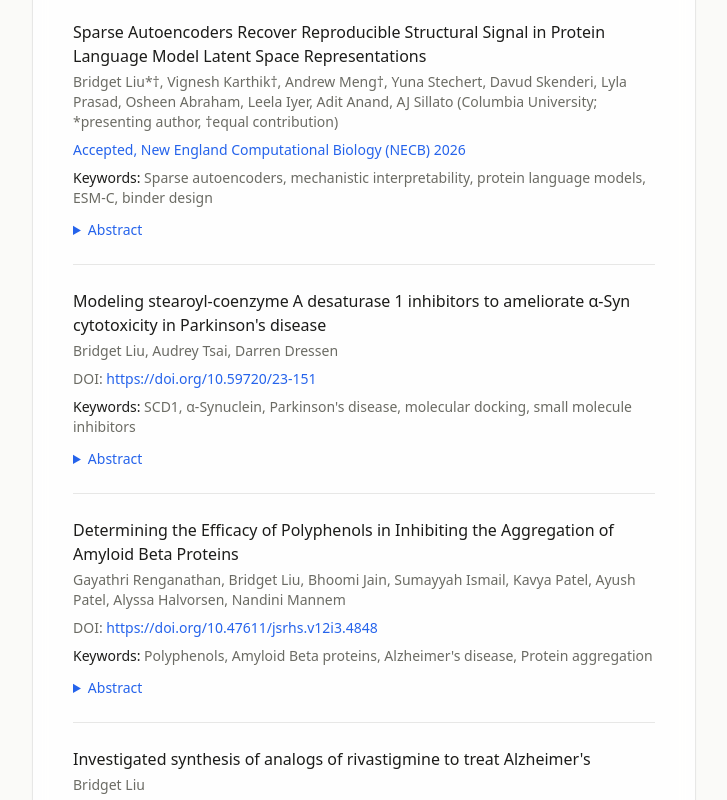
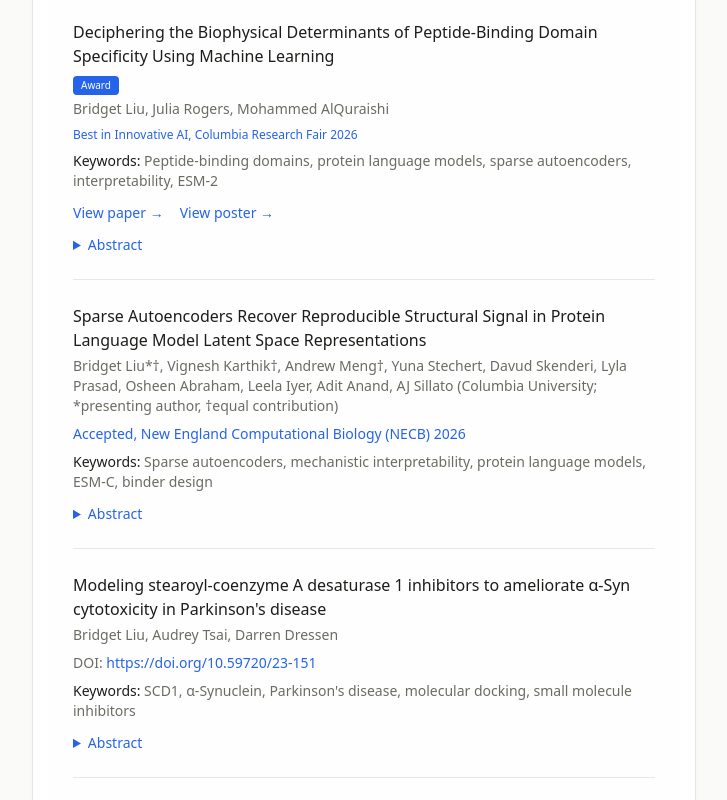
Before and after one commit to yuen-liu/portfolio, a Next.js app: page /projects in a window 1280 px wide. Shown: the part 1900-2700 px from the top of the page, without its empty margins (304-1031 px from the left). Built offline with nearby package versions, Linux system fonts and the light colour scheme; no server answers.

Commit message:
fixed protein hover bug + added alquraishi poster

```diff
--- a/src/app/blog/how-af2-thinks/page.tsx
+++ b/src/app/blog/how-af2-thinks/page.tsx
@@ -10,7 +10,7 @@ import fig8 from './fig8.png';
 
 export default function FirstPost() {
   return (
-    <article className="panel p-8 md:p-10 space-y-8">
+    <article className="pointer-events-auto panel p-8 md:p-10 space-y-8">
       <div className="mb-8">
         <h1 className="text-4xl font-bold mb-4 text-black dark:text-white">How AF2 Thinks</h1>
         <div className="text-black dark:text-neutral-400 text-sm">Jan. 2026</div>
--- a/src/app/blog/page.tsx
+++ b/src/app/blog/page.tsx
@@ -9,7 +9,7 @@ const posts = [
 
 export default function BlogPage() {
   return (
-    <div className="panel p-8 md:p-10">
+    <div className="pointer-events-auto panel p-8 md:p-10">
       <h1 className="font-serif text-3xl italic mb-8 text-[var(--global-text-color)]">Writing</h1>
       <div className="space-y-6">
         {posts.map((post, i) => (
--- a/src/app/blog/reading-log/page.tsx
+++ b/src/app/blog/reading-log/page.tsx
@@ -60,7 +60,7 @@ const months: Month[] = [
 
 export default function ReadingLogPost() {
   return (
-    <article className="panel p-8 md:p-10 space-y-8">
+    <article className="pointer-events-auto panel p-8 md:p-10 space-y-8">
       <div className="mb-8">
         <h1 className="text-4xl font-bold mb-4 text-black dark:text-white">
           2026 Reading Log
--- a/src/app/layout.tsx
+++ b/src/app/layout.tsx
@@ -37,7 +37,15 @@ export default function RootLayout({
         <ThemeProvider>
           <MolecularField />
           <div className="relative z-10 min-h-screen pointer-events-none">
-            <div className="max-w-5xl px-6 py-10 lg:py-0 lg:pl-[21rem] lg:min-h-screen lg:flex lg:items-center pointer-events-auto">
+            {/* This wrapper spans the full page height/width so it can
+                position the sidebar and content column, but it must stay
+                pointer-events-none: the background protein structure sits
+                behind it, and if this box captured clicks across its whole
+                (mostly empty) area, it would block interaction with the
+                structure on anything short of an ultrawide monitor. Only
+                the actual visible cards (Sidebar's <aside>, each page's
+                .panel root) opt back into pointer-events-auto. */}
+            <div className="max-w-5xl px-6 py-10 lg:py-0 lg:pl-[21rem] lg:min-h-screen lg:flex lg:items-center">
               <Sidebar />
               <main className="w-full">{children}</main>
             </div>
--- a/src/app/page.tsx
+++ b/src/app/page.tsx
@@ -2,7 +2,7 @@ import Image from "next/image";
 
 export default function Home() {
   return (
-    <div className="panel p-8 md:p-10 max-w-xl">
+    <div className="pointer-events-auto panel p-8 md:p-10 max-w-xl">
       <h1 className="font-serif text-3xl md:text-[2.35rem] italic mb-5 text-[var(--global-text-color)]">
         Hi, I&apos;m Bridget.
       </h1>
--- a/src/app/projects/page.tsx
+++ b/src/app/projects/page.tsx
@@ -60,6 +60,15 @@ const dryLabProjects = [
 ];
 
 const wetLabProjects = [
+  {
+    title: "Deciphering the Biophysical Determinants of Peptide-Binding Domain Specificity Using Machine Learning",
+    authors: "Bridget Liu, Julia Rogers, Mohammed AlQuraishi",
+    award: "Best in Innovative AI, Columbia Research Fair 2026",
+    keywords: "Peptide-binding domains, protein language models, sparse autoencoders, interpretability, ESM-2",
+    abstract: "Protein–protein interactions mediated by peptide-binding domains (PBDs) and short linear motifs (SLiMs) play a key role in regulating cellular signaling pathways. Malfunctions in these pathways are implicated in a range of diseases, including cancer and neurological disorders. While high-throughput experimental methods have uncovered binding preferences within individual PBD families, they fall short of revealing the broader molecular principles that govern binding specificity across all PBD families found in the human proteome. In this work, we apply mechanistic interpretability techniques to protein language models to investigate the biophysical determinants of SLiM recognition across 24 human PBD families. Using sparse autoencoders, we extract interpretable features from protein representations and identify two distinct classes of features: (i) family-specific and (ii) features shared across two families. Our findings take the first steps towards revealing common recognition strategies and diverse specificity mechanisms that underlie PBD–SLiM interactions, offering a unified framework for understanding how signaling proteins achieve both selectivity and promiscuity. Our work highlights the potential of interpretable machine learning to uncover mechanistic insights into protein function and could serve as a future foundation for rationally engineering signaling interactions or diagnosing the effects of disease-associated mutations.",
+    paperLink: "https://docs.google.com/document/d/1blxfukPn6KUMSrTnk4tYVckrCWivrrAT-1ZcVPCFVzM/edit?usp=sharing",
+    posterLink: "https://docs.google.com/presentation/d/1FDN_a-TJ94auSVpg2iFZAiO3rSizZAiHkEVah0jY1-Q/edit?usp=sharing",
+  },
   {
     title: "Sparse Autoencoders Recover Reproducible Structural Signal in Protein Language Model Latent Space Representations",
     authors:
@@ -144,7 +153,7 @@ export default function ProjectsPage() {
   }, [searchQuery]);
 
   return (
-    <div className="panel p-8 md:p-10">
+    <div className="pointer-events-auto panel p-8 md:p-10">
       <h1 className="font-serif text-3xl italic mb-5 text-[var(--global-text-color)]">Work</h1>
       <div className="relative w-full mb-10">
         <input
@@ -247,11 +256,19 @@ export default function ProjectsPage() {
           <div className="space-y-6">
             {filteredWetLabProjects.map((project, index) => (
               <div key={index} className="pb-6 border-b border-[var(--global-border-color)] last:border-0 last:pb-0">
-                <h3 className="text-base font-medium mb-1 text-[var(--global-text-color)]">{project.title}</h3>
+                <div className="flex flex-wrap items-baseline justify-between gap-2 mb-1">
+                  <h3 className="text-base font-medium text-[var(--global-text-color)]">{project.title}</h3>
+                  {project.award && (
+                    <span className="flex-shrink-0 px-2 py-0.5 text-[10px] font-medium bg-[var(--global-theme-color)] text-white rounded">
+                      Award
+                    </span>
+                  )}
+                </div>
                 <p className="text-sm text-[var(--global-muted-color)] mb-2">{project.authors}</p>
                 {"venue" in project && project.venue && (
                   <p className="text-sm mb-2 text-[var(--global-theme-color)]">{project.venue}</p>
                 )}
+                {project.award && <p className="text-xs text-[var(--global-theme-color)] mb-2">{project.award}</p>}
                 {project.doi && (
                   <p className="text-sm mb-2">
                     <span className="text-[var(--global-muted-color)]">DOI: </span>
@@ -264,6 +281,20 @@ export default function ProjectsPage() {
                   <span className="text-[var(--global-text-color)]">Keywords: </span>
                   {project.keywords}
                 </p>
+                {(project.paperLink || project.posterLink) && (
+                  <p className="text-sm mb-3 flex gap-4">
+                    {project.paperLink && (
+                      <a href={project.paperLink} target="_blank" rel="noopener noreferrer">
+                        View paper →
+                      </a>
+                    )}
+                    {project.posterLink && (
+                      <a href={project.posterLink} target="_blank" rel="noopener noreferrer">
+                        View poster →
+                      </a>
+                    )}
+                  </p>
+                )}
                 <details className="text-sm">
                   <summary className="cursor-pointer text-[var(--global-theme-color)]">Abstract</summary>
                   <p className="mt-2 text-[var(--global-muted-color)] leading-relaxed">{project.abstract}</p>
--- a/src/components/Sidebar.tsx
+++ b/src/components/Sidebar.tsx
@@ -32,7 +32,7 @@ export default function Sidebar() {
   const pathname = usePathname();
 
   return (
-    <aside className="lg:fixed lg:left-10 lg:top-10 lg:w-64 z-20 mb-10 lg:mb-0">
+    <aside className="pointer-events-auto lg:fixed lg:left-10 lg:top-10 lg:w-64 z-20 mb-10 lg:mb-0">
       <div className="panel overflow-hidden">
         <div className="px-5 pt-5 pb-4">
           <h1 className="font-serif text-lg leading-tight text-[var(--global-text-color)]">
```
Also changed, not shown: src/components/MolecularField.tsx (+18 -1 lines).
